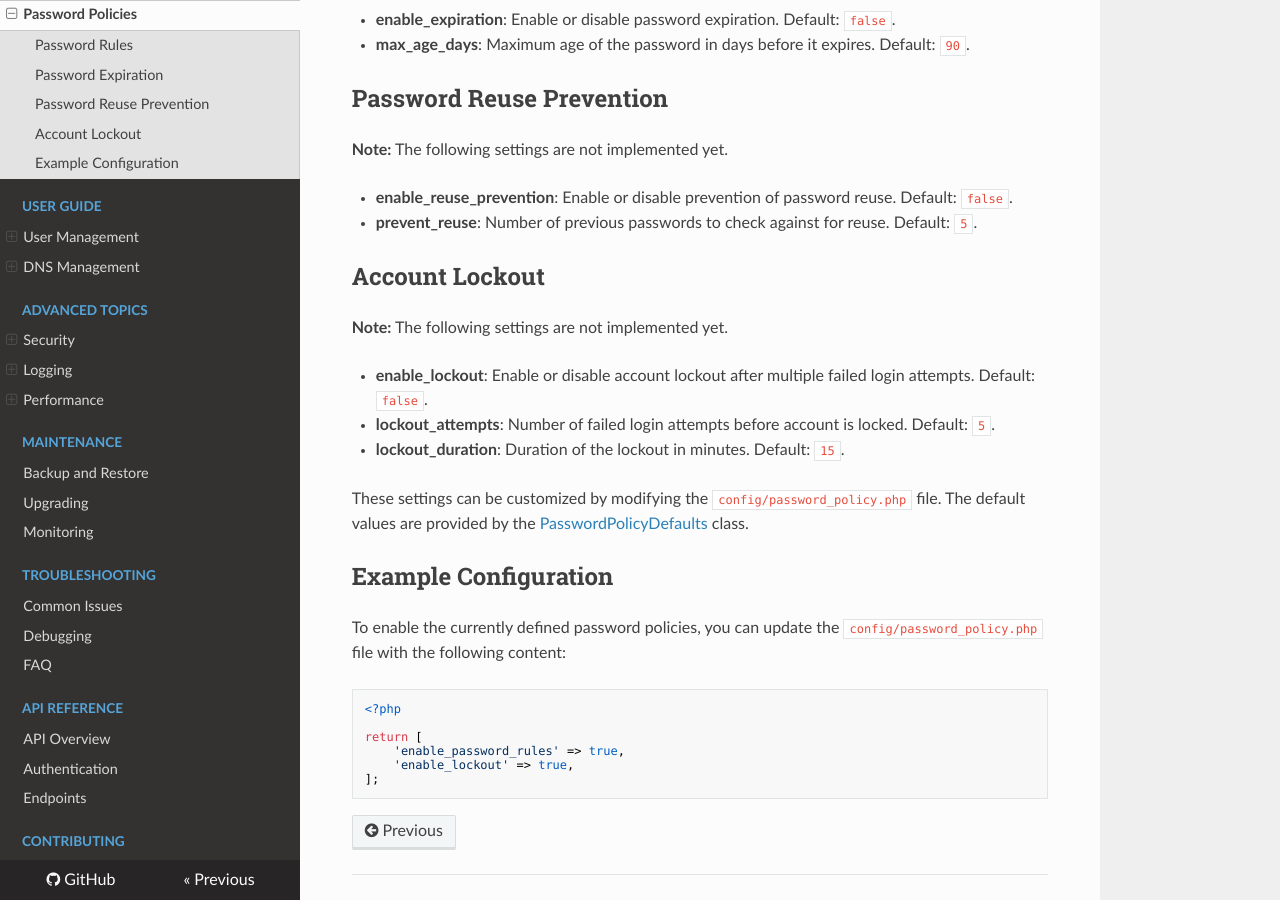
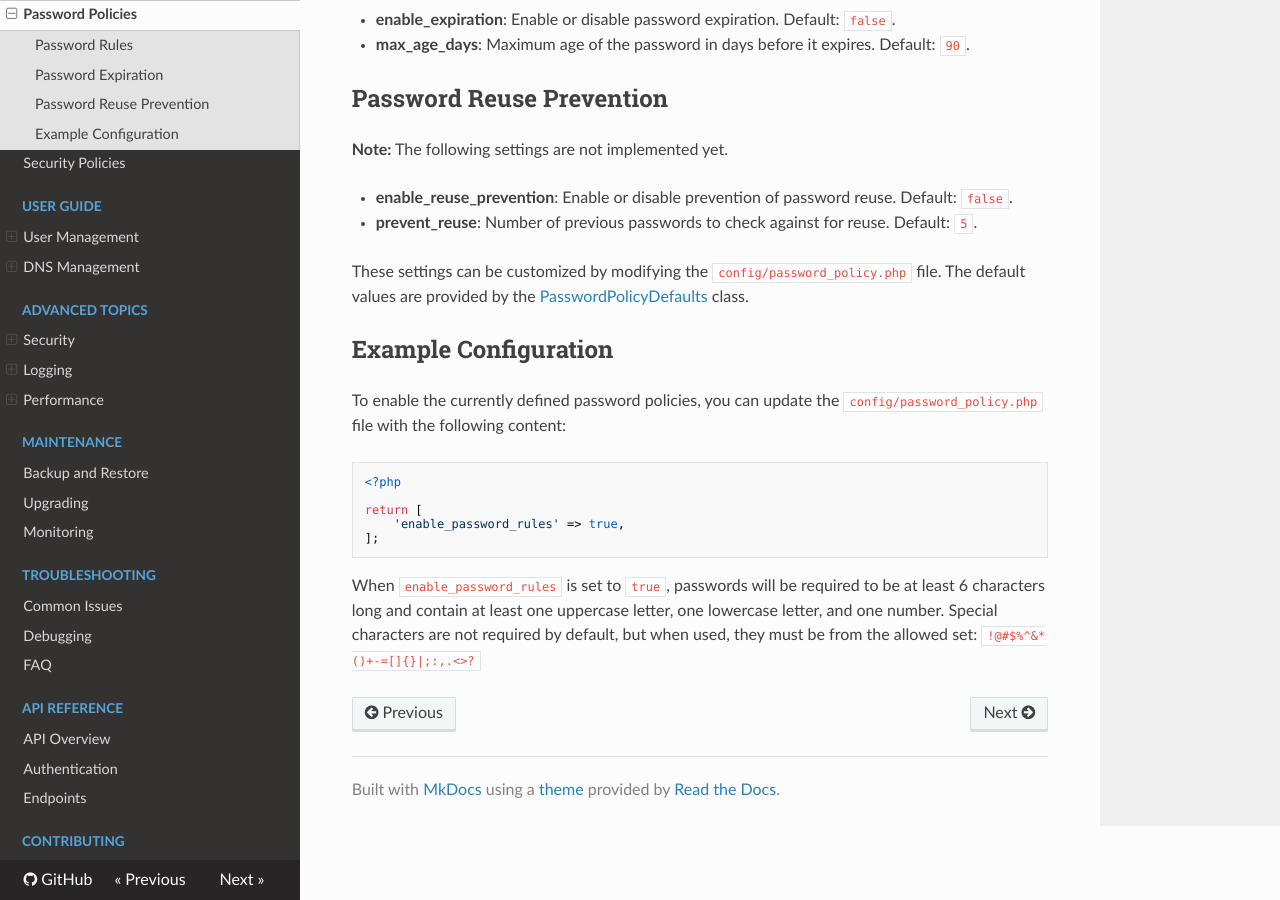
Before and after one commit to poweradmin/poweradmin-docs, an MkDocs documentation site: the page built from docs/configuration/password-policies.md, in a window 1280 px wide and 900 px high, scrolled down 608 px. Built offline with MkDocs 1.6.1, drawn with Linux system fonts in a browser that asks for light colours; nearby versions of some CDN libraries.

````diff
--- a/docs/configuration/password-policies.md
+++ b/docs/configuration/password-policies.md
@@ -27,16 +27,9 @@
 - **enable_reuse_prevention**: Enable or disable prevention of password reuse. Default: `false`.
 - **prevent_reuse**: Number of previous passwords to check against for reuse. Default: `5`.
 
-## Account Lockout
-
-**Note:** The following settings are not implemented yet.
-
-- **enable_lockout**: Enable or disable account lockout after multiple failed login attempts. Default: `false`.
-- **lockout_attempts**: Number of failed login attempts before account is locked. Default: `5`.
-- **lockout_duration**: Duration of the lockout in minutes. Default: `15`.
-
 These settings can be customized by modifying the `config/password_policy.php` file. The default values are provided by
-the [PasswordPolicyDefaults](https://github.com/poweradmin/poweradmin/blob/b45f03be40b1194863739a44fea91500ff71b25c/lib/Domain/Config/PasswordPolicyDefaults.php) class.
+the [PasswordPolicyDefaults](https://github.com/poweradmin/poweradmin/blob/master/lib/Domain/Config/PasswordPolicyDefaults.php)
+class.
 
 ## Example Configuration
 
@@ -48,6 +41,9 @@
 
 return [
     'enable_password_rules' => true,
-    'enable_lockout' => true,
 ];
 ```
+
+When `enable_password_rules` is set to `true`, passwords will be required to be at least 6 characters long and contain
+at least one uppercase letter, one lowercase letter, and one number. Special characters are not required by default, but
+when used, they must be from the allowed set: `!@#$%^&*()+-=[]{}|;:,.<>?`
--- a/mkdocs.yml
+++ b/mkdocs.yml
@@ -57,6 +57,7 @@
       - UI Customization: configuration/ui-customization.md
       - Environment Variables: configuration/environment.md
       - Password Policies: configuration/password-policies.md
+      - Security Policies: configuration/security-policies.md
 
   - User Guide:
       - User Management:
````
Also changed, not shown: docs/configuration/security-policies.md (added, +40 -0 lines).
